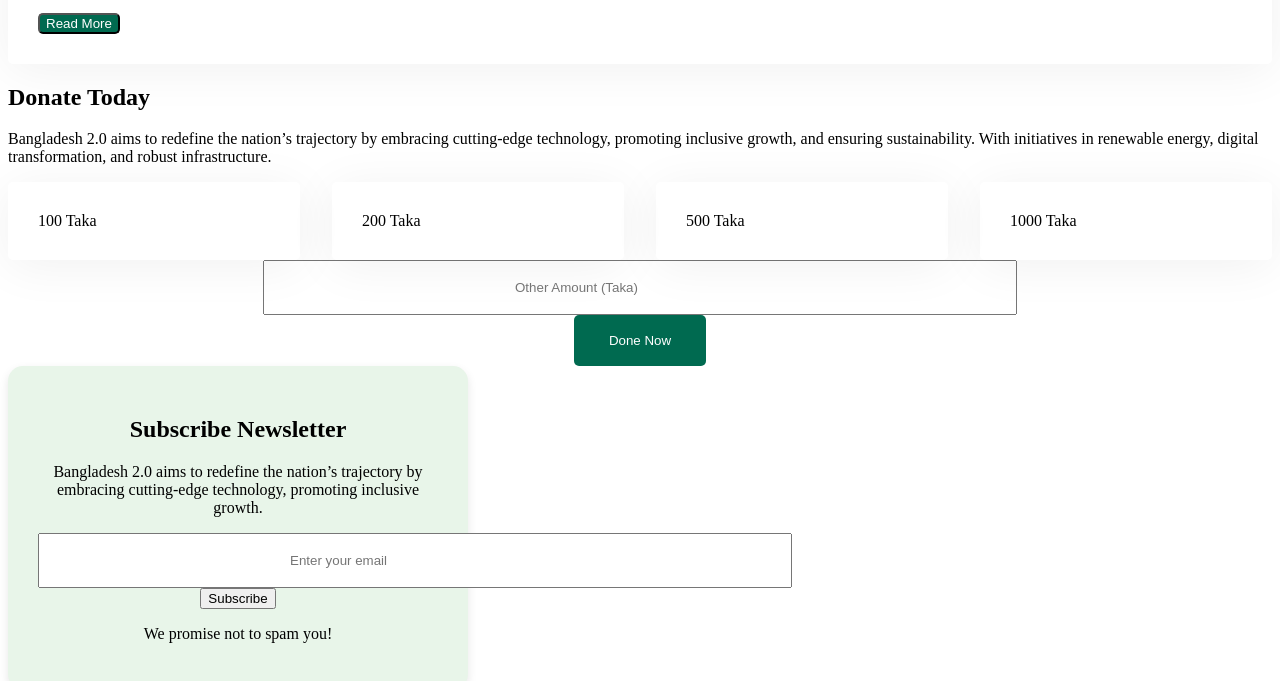
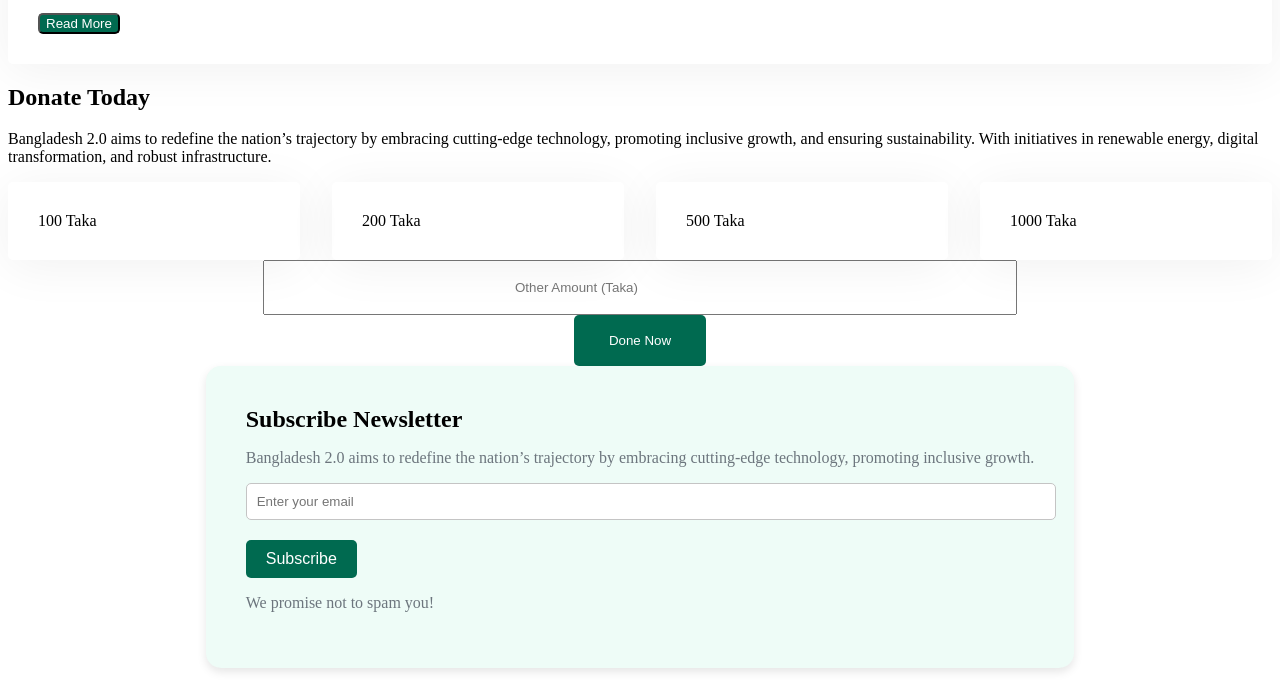
Before and after one commit to tazminur12/assignment_1, a plain HTML site: page index.html in a window 1280 px wide. Shown: the part 2759-3440 px from the top of the page. Drawn offline with Linux system fonts and the light colour scheme.

Commit message:
add code

```diff
--- a/index.html
+++ b/index.html
@@ -114,16 +114,17 @@
         </div>
         <input class="input" type="text" placeholder="Other Amount (Taka)">
         <button class="donate-button">Done Now</button>
-
+        <div class="news-latter-1">
         <div class="news-latter">
             <h2>Subscribe Newsletter</h2>
             <p>Bangladesh 2.0 aims to redefine the nation’s trajectory by embracing cutting-edge technology, promoting inclusive growth.</p>
             <form>
                 <input class="input" type="email" placeholder="Enter your email">
-               <button class type="submit">Subscribe</button>
+               <button class="subsribe" type="submit">Subscribe</button>
             </form>
             <p>We promise not to spam you!</p>
         </div>
+    </div>
       </section>
 
     </header>
--- a/styles/styles.css
+++ b/styles/styles.css
@@ -215,26 +215,46 @@ nav{
     align-items: center;
     margin: 20px auto;
 }
+.news-latter-1{
+    display: flex;
+    gap: 32px;
+    justify-content: center;
+    align-items: center;
+}
 .news-latter{
-    background-color: #e8f5e9;
-    padding: 30px;
+    align-items: center;
+    padding: 40px;
+    background-color: #eefcf7;
     border-radius: 15px;
-    text-align: center;
-    width: 400px;
     box-shadow: 0 4px 10px rgba(0, 0, 0, 0.1);
 }
-news-latter
 
-.footer{
+
+
+.news-latter h2{
+    font-size: 24px;
+    margin: 0;
+}
+.news-latter p{
+    font-size: 16px;
+    color: #6c757d;
+}
+.news-latter input{
+    width: 100%;
+    padding: 10px;
+    margin-top: 10px;
+    border: 1px solid #c4c4c4;
+    border-radius: 5px;
+}
+.news-latter button{
     background-color: #006A50;
-    width: auto;
-    padding: 30px;
-    border-radius: 15px;
-    text-align: center;
     color: white;
-    display: flex;
-    justify-content: center;
-    align-items: center;
+    border: none;
+    padding: 10px 20px;
+    border-radius: 5px;
+    cursor: pointer;
+    font-size: 16px;
+    margin-top: 20px;
 }
 .foot{
     display: flex;
```
